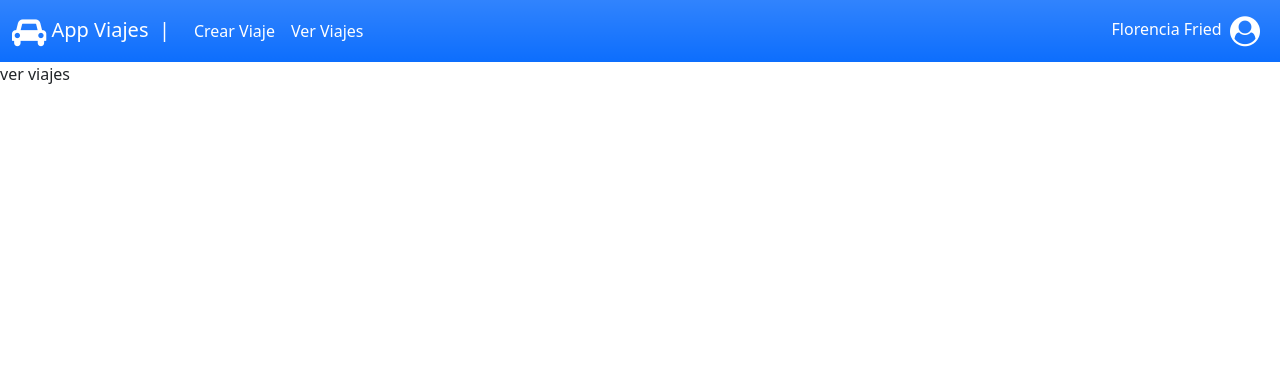
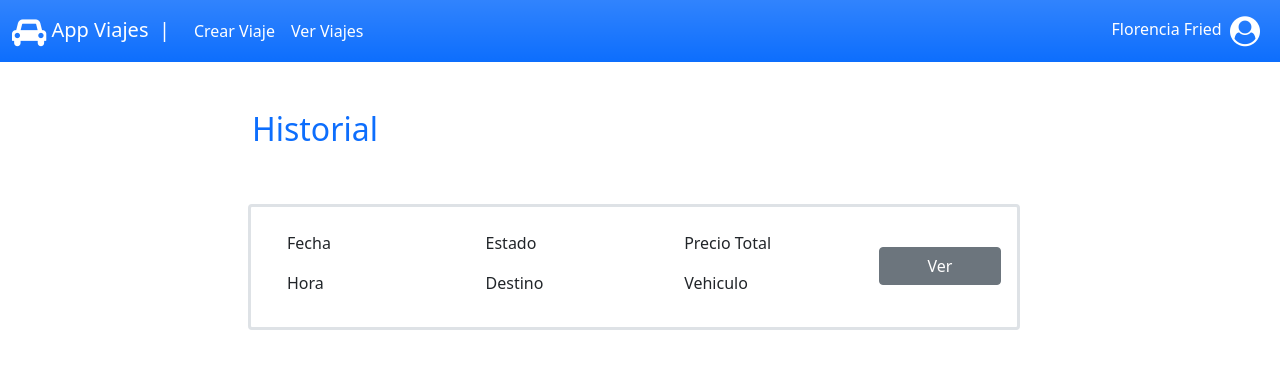
Before and after one commit to Geris/ds2020, a website: page app/views/verViajes.html in a window 1280 px wide. Drawn offline with nearby package versions, Linux system fonts and the light colour scheme; files whose address does not match are found by name.

Commit message:
Testeando el Frontend

```diff
--- a/app/views/verViajes.html
+++ b/app/views/verViajes.html
@@ -4,7 +4,45 @@
   <body>
     <ui-navbar titulo="App Viajes"></ui-navbar>
 
-    ver viajes
+
+    <div class="container" style="max-width: 800px">
+      <h2 class="card-title mt-5 text-primary">Historial</h2>
+
+      <div class="row mt-5">
+        <div class="list-group">
+          <!-- Aca va el for -->
+          <div class="border border-3 rounded m-2 p-3 row">
+            <div class="col">
+              <div class="m-2">
+                <label for="input2" class="form-label">Fecha</label>
+              </div>
+              <div class="m-2">
+                <label for="input3" class="form-label">Hora</label>
+              </div>
+            </div>
+            <div class="col">
+              <label class="m-2">Estado</label>
+              <div class="m-2">
+                <label for="input4" class="form-label">Destino</label>
+              </div>
+            </div>
+            <div class="col">
+              <label class="m-2">Precio Total</label>
+              <div class="m-2">
+                <label for="input4" class="form-label">Vehiculo</label>
+              </div>
+            </div>
+            <div class="col-2 ms-3 mt-3">
+              <div class="row">
+                <button type="button" class="btn btn-secondary mt-2">
+                  Ver
+                </button>
+              </div>
+            </div>
+          </div>
+        </div>
+      </div>
+    </div>
 
     <!------ Dependencias ------>
     <!-- JQuery libreria -->
```
